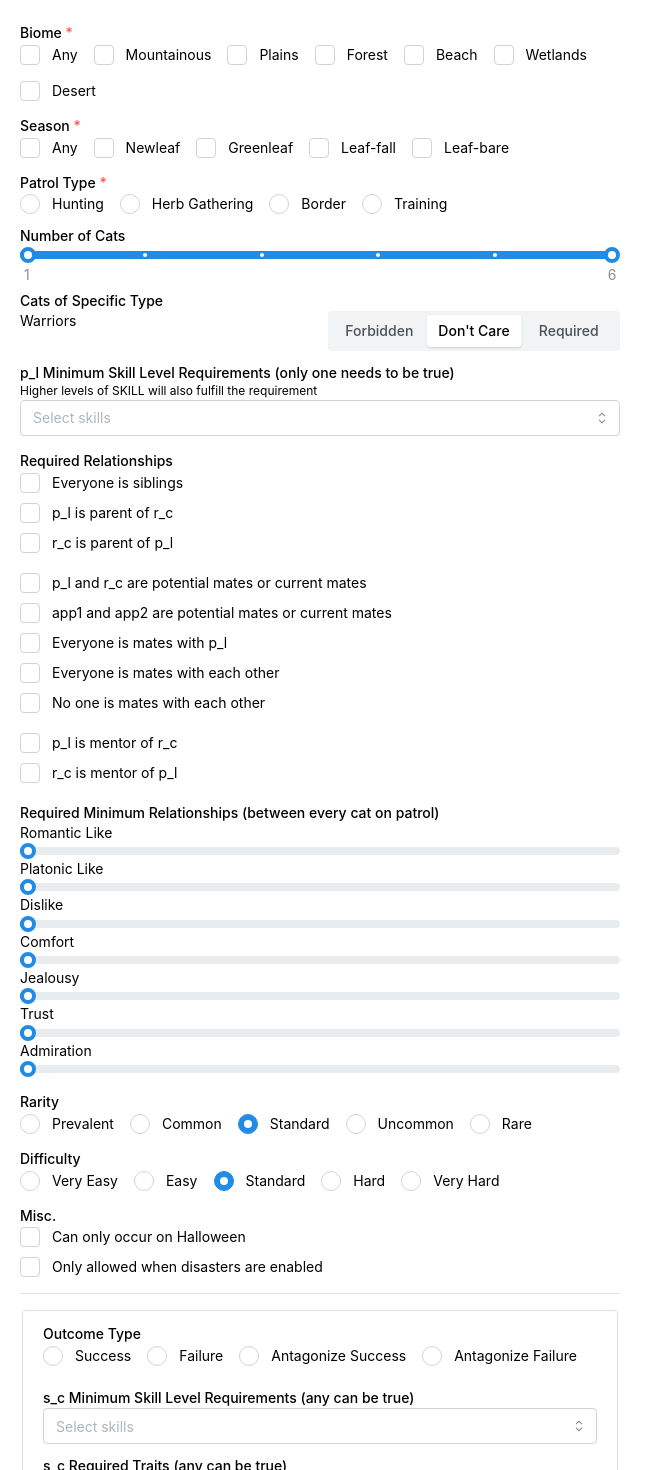
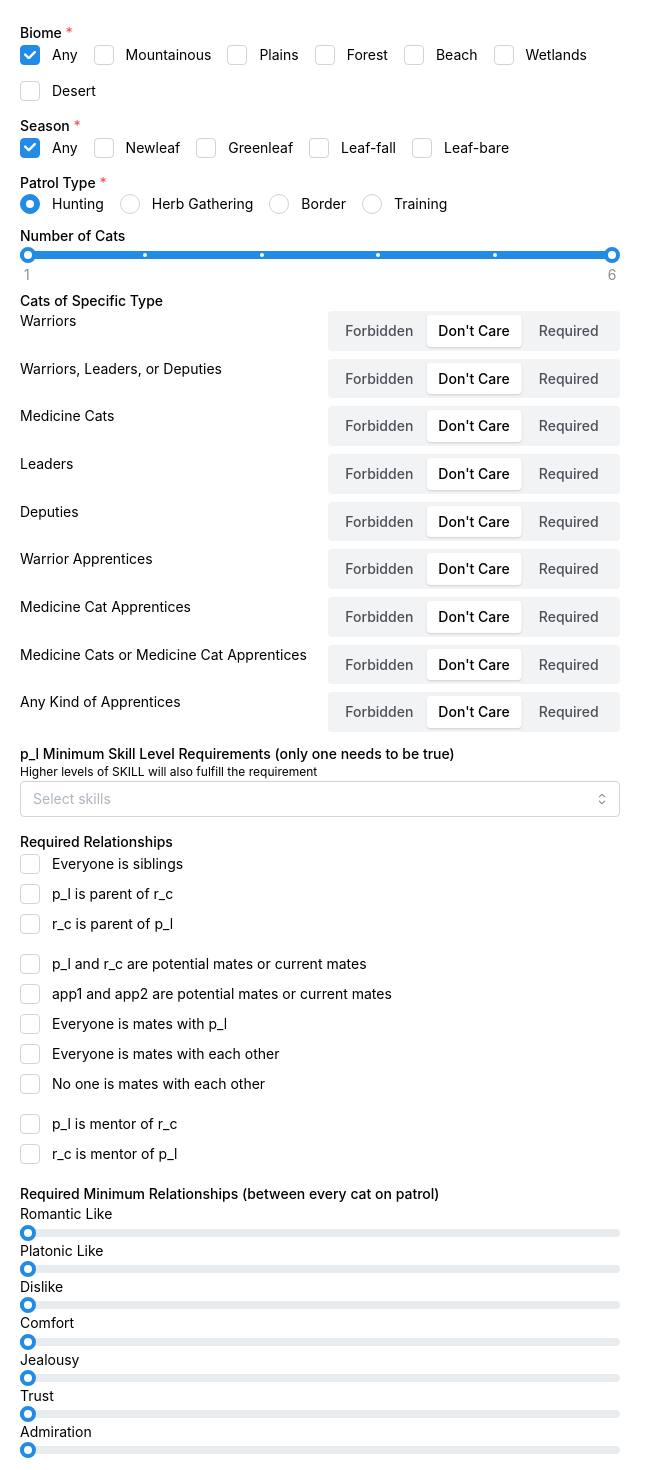
Before and after one commit to cgen-tools/patrol-helper, a React (Vite) app: page / in a window 1280 px wide. Shown: the top 1470 px of the page, without its empty margins (0-663 px from the left). Built offline with nearby package versions, Linux system fonts and the light colour scheme.

Commit message:
chore: add state to patrol reqs

```diff
--- a/src/App.tsx
+++ b/src/App.tsx
@@ -26,11 +26,147 @@ const marks = [
   { value: 6, label: 6 },
 ];
 
+type CatTypeCount = {
+  name: string;
+  label: string;
+  value: undefined | [number, number];
+};
+
+const defaultCatTypeCount: CatTypeCount[] = [
+  {
+    name: "warrior",
+    label: "Warriors",
+    value: undefined,
+  },
+  {
+    name: "normal_adult",
+    label: "Warriors, Leaders, or Deputies",
+    value: undefined,
+  },
+  {
+    name: "medicine cat",
+    label: "Medicine Cats",
+    value: undefined,
+  },
+  {
+    name: "leader",
+    label: "Leaders",
+    value: undefined,
+  },
+  {
+    name: "deputy",
+    label: "Deputies",
+    value: undefined,
+  },
+  {
+    name: "apprentice",
+    label: "Warrior Apprentices",
+    value: undefined,
+  },
+  {
+    name: "medicine cat apprentice",
+    label: "Medicine Cat Apprentices",
+    value: undefined,
+  },
+  {
+    name: "healer cats",
+    label: "Medicine Cats or Medicine Cat Apprentices",
+    value: undefined,
+  },
+  {
+    name: "all apprentices",
+    label: "Any Kind of Apprentices",
+    value: undefined,
+  },
+];
+
+const defaultMinRelationships = [
+  {
+    name: "romantic",
+    label: "Romantic Like",
+    value: 0,
+  },
+  {
+    name: "platonic",
+    label: "Platonic Like",
+    value: 0,
+  },
+  {
+    name: "dislike",
+    label: "Dislike",
+    value: 0,
+  },
+  {
+    name: "comfort",
+    label: "Comfort",
+    value: 0,
+  },
+  {
+    name: "jealousy",
+    label: "Jealousy",
+    value: 0,
+  },
+  {
+    name: "trust",
+    label: "Trust",
+    value: 0,
+  },
+  {
+    name: "admiration",
+    label: "Admiration",
+    value: 0,
+  },
+];
+
 function App() {
-  const [numCatType, setNumCatType] = useState<[number, number] | undefined>(undefined);
+  const [catTypeCounts, setCatTypeCounts] = useState(defaultCatTypeCount);
+  const [biome, setBiome] = useState<string[]>(["any"]);
+  const [season, setSeason] = useState<string[]>(["any"]);
+  const [patrolType, setPatrolType] = useState("hunting");
+  const [numCats, setNumCats] = useState<[number, number]>([1, 6]);
+  const [plSkillReqs, setPlSkillReqs] = useState<string[]>([]);
+  const [relationshipReqs, setRelationshipReqs] = useState<string[]>([]);
+  const [minRelationships, setMinRelationships] = useState(
+    defaultMinRelationships,
+  );
+  const [rarity, setRarity] = useState("standard");
+  const [difficulty, setDifficulty] = useState("standard");
+  const [misc, setMisc] = useState<string[]>([]);
+
+  function handleCatTypeCountsChange(
+    index: number,
+    value: [number, number] | undefined,
+  ) {
+    const newCatTypeCounts = catTypeCounts.map((v, i) => {
+      if (i === index) {
+        return {
+          ...v,
+          value: value,
+        };
+      } else {
+        return v;
+      }
+    });
+    setCatTypeCounts(newCatTypeCounts);
+  }
+
+  function handleMinRelationshipsChange(index: number, value: number) {
+    const newMinRelationships = minRelationships.map((v, i) => {
+      if (i === index) {
+        return {
+          ...v,
+          value: value,
+        };
+      } else {
+        return v;
+      }
+    });
+    setMinRelationships(newMinRelationships);
+  }
+
   return (
     <Box maw="40em" p="lg">
-      <Checkbox.Group required label="Biome">
+      <Checkbox.Group value={biome} onChange={setBiome} required label="Biome">
         <Group>
           <Checkbox value="any" label="Any" />
           <Checkbox value="mountainous" label="Mountainous" />
@@ -42,7 +178,13 @@ function App() {
         </Group>
       </Checkbox.Group>
 
-      <Checkbox.Group required mt="sm" label="Season">
+      <Checkbox.Group
+        value={season}
+        onChange={setSeason}
+        required
+        mt="sm"
+        label="Season"
+      >
         <Group>
           <Checkbox value="any" label="Any" />
           <Checkbox value="newleaf" label="Newleaf" />
@@ -52,7 +194,13 @@ function App() {
         </Group>
       </Checkbox.Group>
 
-      <Radio.Group mt="sm" required label="Patrol Type">
+      <Radio.Group
+        value={patrolType}
+        onChange={setPatrolType}
+        mt="sm"
+        required
+        label="Patrol Type"
+      >
         <Group>
           <Radio value="hunting" label="Hunting" />
           <Radio value="herb_gathering" label="Herb Gathering" />
@@ -65,6 +213,8 @@ function App() {
         Number of Cats
       </Text>
       <RangeSlider
+        value={numCats}
+        onChange={setNumCats}
         size="md"
         marks={marks}
         minRange={0}
@@ -78,7 +228,15 @@ function App() {
         Cats of Specific Type
       </Text>
 
-      <CatTypeSelector label="Warriors" value={numCatType} onChange={setNumCatType}/>
+      {catTypeCounts.map((value, index) => (
+        <CatTypeSelector
+          label={value.label}
+          value={catTypeCounts[index].value}
+          onChange={(newValue) => {
+            handleCatTypeCountsChange(index, newValue);
+          }}
+        />
+      ))}
 
       <Text mt="sm" fw={500} size="sm">
         p_l Minimum Skill Level Requirements (only one needs to be true)
@@ -86,9 +244,20 @@ function App() {
       <Text size="xs">
         Higher levels of SKILL will also fulfill the requirement
       </Text>
-      <MultiSelect placeholder="Select skills" data={SKILLS} searchable />
+      <MultiSelect
+        value={plSkillReqs}
+        onChange={setPlSkillReqs}
+        placeholder="Select skills"
+        data={SKILLS}
+        searchable
+      />
 
-      <Checkbox.Group mt="sm" label="Required Relationships">
+      <Checkbox.Group
+        value={relationshipReqs}
+        onChange={setRelationshipReqs}
+        mt="sm"
+        label="Required Relationships"
+      >
         <Stack gap="xs">
           <Checkbox value="siblings" label="Everyone is siblings" />
           <Checkbox value="parent/child" label="p_l is parent of r_c" />
@@ -116,28 +285,31 @@ function App() {
       <Text fw={500} mt="lg" size="sm">
         Required Minimum Relationships (between every cat on patrol)
       </Text>
-      <Text size="sm">Romantic Like</Text>
-      <Slider size="md" min={0} max={100} step={1} defaultValue={0} />
-      <Space />
-      <Text size="sm">Platonic Like</Text>
-      <Slider size="md" min={0} max={100} step={1} defaultValue={0} />
-      <Space />
-      <Text size="sm">Dislike</Text>
-      <Slider size="md" min={0} max={100} step={1} defaultValue={0} />
-      <Space />
-      <Text size="sm">Comfort</Text>
-      <Slider size="md" min={0} max={100} step={1} defaultValue={0} />
-      <Space />
-      <Text size="sm">Jealousy</Text>
-      <Slider size="md" min={0} max={100} step={1} defaultValue={0} />
-      <Space />
-      <Text size="sm">Trust</Text>
-      <Slider size="md" min={0} max={100} step={1} defaultValue={0} />
-      <Space />
-      <Text size="sm">Admiration</Text>
-      <Slider size="md" min={0} max={100} step={1} defaultValue={0} />
+      {minRelationships.map((value, index) => {
+        return (
+          <>
+            <Text size="sm">{value.label}</Text>
+            <Slider
+              onChange={(newValue) =>
+                handleMinRelationshipsChange(index, newValue)
+              }
+              value={value.value}
+              size="md"
+              min={0}
+              max={100}
+              step={1}
+            />
+          </>
+        );
+      })}
 
-      <Radio.Group mt="sm" defaultValue="standard" label="Rarity">
+      <Radio.Group
+        value={rarity}
+        onChange={setRarity}
+        mt="sm"
+        defaultValue="standard"
+        label="Rarity"
+      >
         <Group>
           <Radio value="prevalent" label="Prevalent" />
           <Radio value="common" label="Common" />
@@ -147,7 +319,13 @@ function App() {
         </Group>
       </Radio.Group>
 
-      <Radio.Group mt="sm" defaultValue="standard" label="Difficulty">
+      <Radio.Group
+        value={difficulty}
+        onChange={setDifficulty}
+        mt="sm"
+        defaultValue="standard"
+        label="Difficulty"
+      >
         <Group>
           <Radio value="very_easy" label="Very Easy" />
           <Radio value="easy" label="Easy" />
@@ -157,7 +335,7 @@ function App() {
         </Group>
       </Radio.Group>
 
-      <Checkbox.Group mt="sm" label="Misc.">
+      <Checkbox.Group value={misc} onChange={setMisc} mt="sm" label="Misc.">
         <Stack gap="xs">
           <Checkbox value="new_years" label="Can only occur on Halloween" />
           <Checkbox
```
